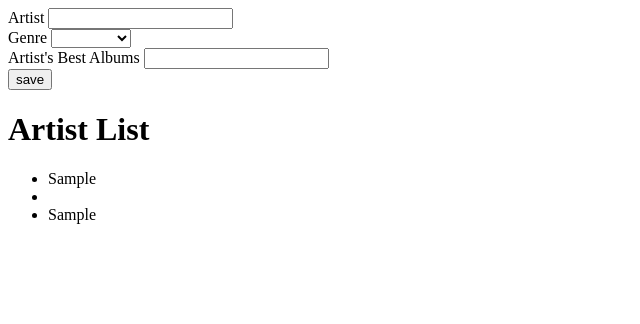
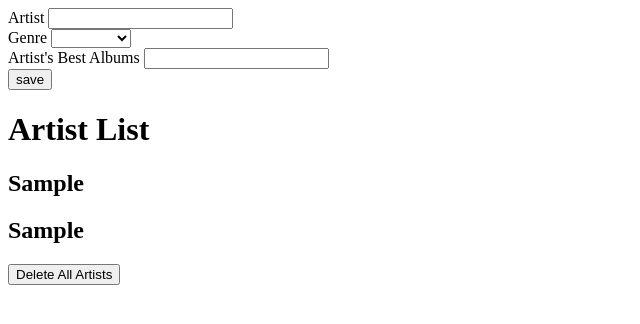
Before and after one commit to LaurieFrank/weekend_6_homework, a plain HTML site: page index.html in a window 1280 px wide. Both pictures are taken after typing "Sample", "Sample" into the empty fields and a click on the input "save". Shown: the whole page, without its empty margins (0-640 px from the left). Drawn offline with Linux system fonts and the light colour scheme.

Commit message:
mvp complete

```diff
--- a/index.html
+++ b/index.html
@@ -33,5 +33,6 @@
 
     <h1>Artist List</h1>
     <div id="artist-list"></div>
+    <button id="delete-all">Delete All Artists</button>
   </body>
 </html>
--- a/js/app.js
+++ b/js/app.js
@@ -3,26 +3,38 @@ document.addEventListener('DOMContentLoaded', () => {
 
   const form = document.querySelector("#new-artist-form");
   form.addEventListener("submit", handleFormSubmit);
+
+  const deleteAllButton = document.querySelector('#delete-all');
+  deleteAllButton.addEventListener('click', handleDeleteAllClick)
 })
 
   const handleFormSubmit = function (event) {
     event.preventDefault();
     const resultFormSubmit = document.querySelector("#artist-list");
 
-    const newSubmission = document.createElement("ul");
+    const newSubmission = document.createElement("p");
     resultFormSubmit.appendChild(newSubmission);
 
-    const newArtist = document.createElement("li");
+    const newArtist = document.createElement("h2");
     newArtist.textContent = event.target.artist.value;
     newSubmission.appendChild(newArtist);
 
-    const newGenre = document.createElement("li");
+    const newGenre = document.createElement("p");
     newGenre.textContent = event.target.genre.value;
     newSubmission.appendChild(newGenre);
 
-    const newBestAlbum = document.createElement("li");
+    const newBestAlbum = document.createElement("h2");
     newBestAlbum.textContent = event.target.best_album.value;
     newSubmission.appendChild(newBestAlbum);
 
     event.target.reset()
+
+    return resultFormSubmit;
+
+
   }
+
+  const handleDeleteAllClick = function(event){
+    const resultFormSubmit = document.querySelector('#artist-list');
+    resultFormSubmit.innerHTML = '';
+  }
```
